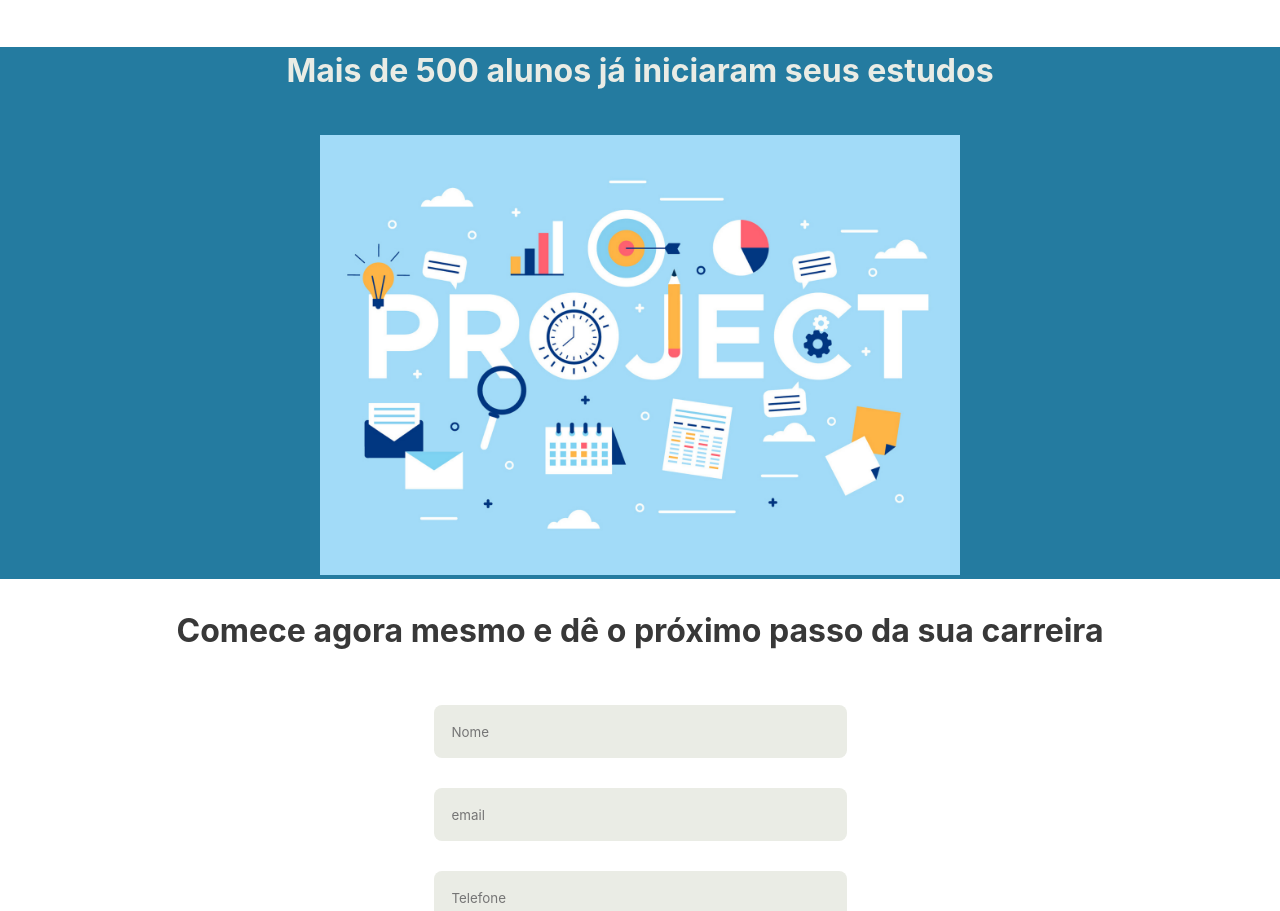
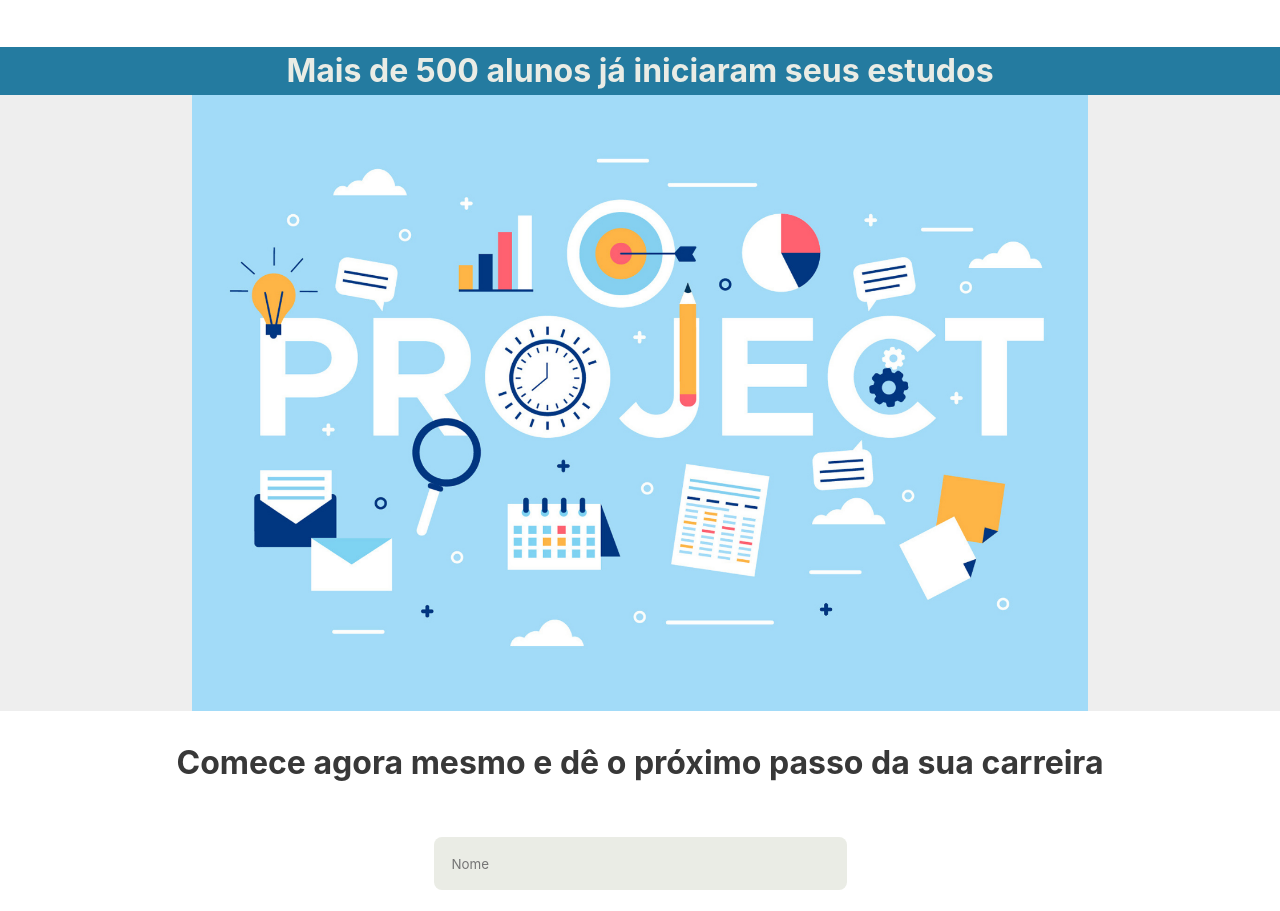
Before and after one commit to usrjair0/landing-page-for-DNC, a plain HTML site: page index.html in a window 1280 px wide. Shown: the part 931-1842 px from the top of the page. Drawn offline with Linux system fonts and the light colour scheme.

Commit message:
some chnages

```diff
--- a/style.css
+++ b/style.css
@@ -71,22 +71,31 @@
     font-size: 32px;
     line-height: 48px;
 }
-.body1{
-    width: 100%;
-    background-color: #247BA0;
+
+.body1 {
+    position: relative;
+    background: #eee;
+    font-family: Helvetica Neue, Helvetica, Arial, sans-serif;
+    font-size: 14px;
+    color: #000;
+    margin: 0;
+    padding: 0;
   }
+
   .swiper {
-    margin-top: 40px;
-    width: 50%;
-    height: 80%;
+    width: 70%;
+    height: 70%;
   }
+
   .swiper-slide {
     text-align: center;
     display: flex;
     justify-content: center;
     align-items: center;
   }
+
   .swiper-slide img {
+    display: block;
     width: 100%;
     height: 100%;
     object-fit: cover;
```
Also changed, not shown: index.html (+2 -1 lines). Lines whose indentation alone changed are shown as unchanged.
